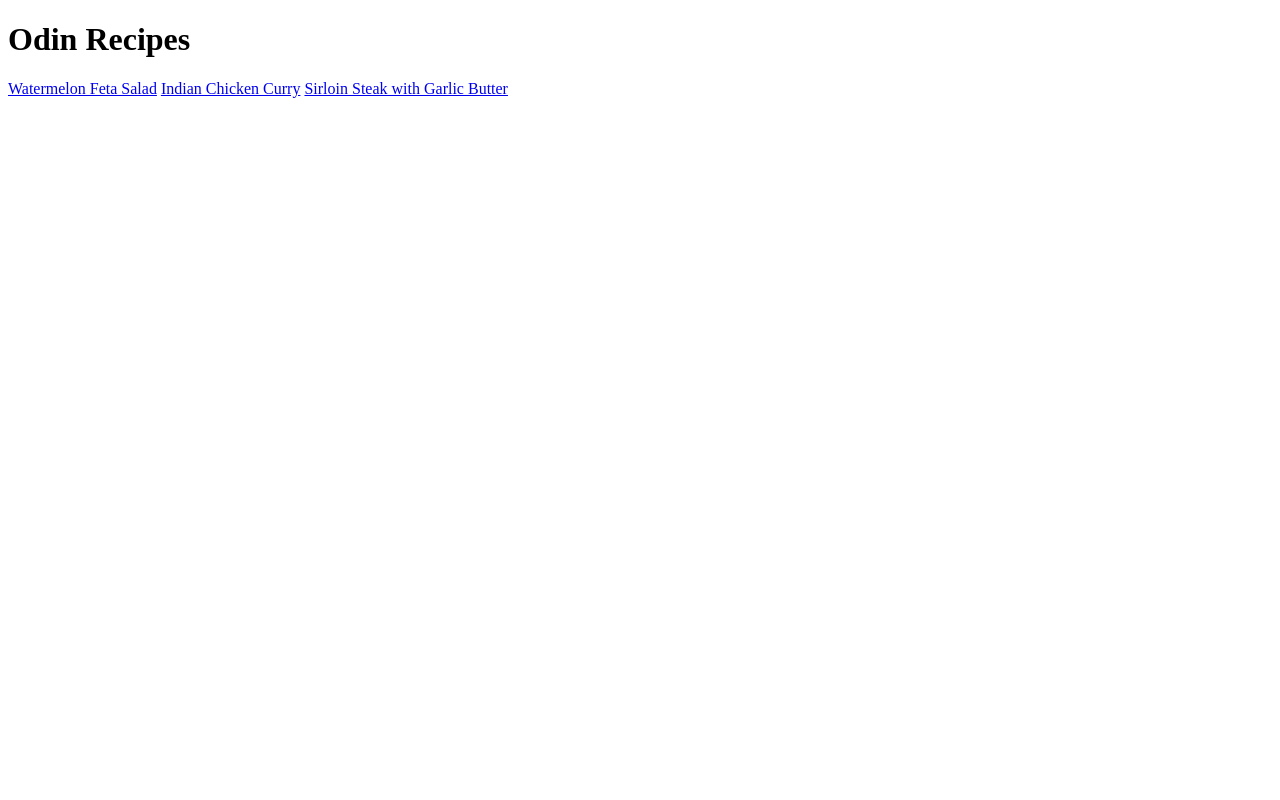
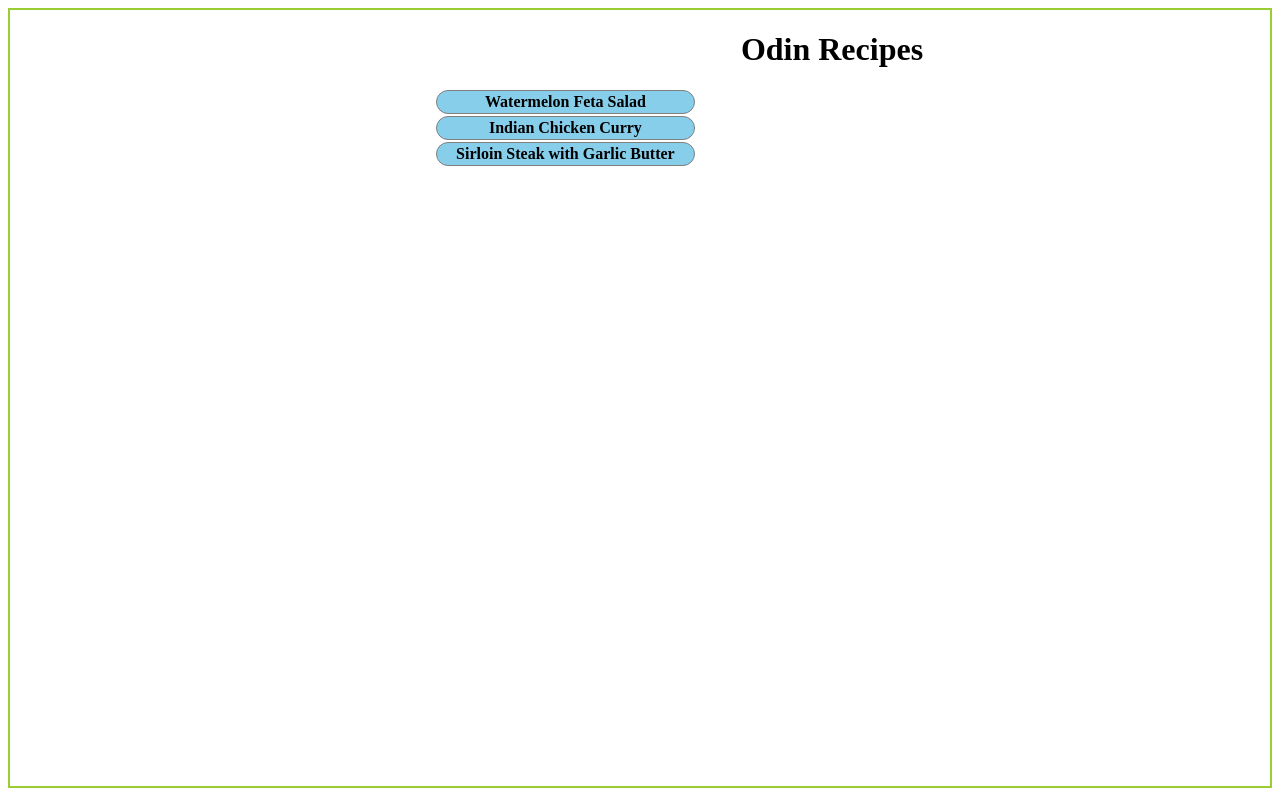
Before and after one commit to shefroyrowe/odin-recipes, a plain HTML site: page index.html in a window 1280 px wide. Drawn offline with Linux system fonts and the light colour scheme.

Commit message:
add style to stylesheet for index page

```diff
--- a/index.html
+++ b/index.html
@@ -9,8 +9,10 @@
     </head>
     <body>
        <h1>Odin Recipes</h1>
-       <a href="recipes/watermelon-feta-salad.html">Watermelon Feta Salad</a>
-       <a href="recipes/indian-chicken-curry.html">Indian Chicken Curry</a>
-       <a href="recipes/steak-en-garlic-butter.html">Sirloin Steak with Garlic Butter</a>
+       <ul>
+        <li><a href="recipes/watermelon-feta-salad.html">Watermelon Feta Salad</a></li>
+        <li><a href="recipes/indian-chicken-curry.html">Indian Chicken Curry</a></li>
+        <li><a href="recipes/steak-en-garlic-butter.html">Sirloin Steak with Garlic Butter</a></li>
+       </ul>
     </body>
 </html>
--- a/style.css
+++ b/style.css
@@ -0,0 +1,30 @@
+body {
+    text-align: center;
+    height: 97vh;
+    padding: 0px 0px 0px 30%;
+    border: 2px solid yellowgreen;
+    font-size: 16px;
+}
+
+ul {
+    width: 30%;
+}
+
+ul>li {
+    list-style: none;
+    margin: 2px;
+    padding: 2px;
+    background-color: skyblue;
+    border: 1px solid gray;
+    border-radius: 20px;
+}
+
+ul li:hover {
+    background-color: cyan;
+}
+
+ul li a {
+    text-decoration: none;
+    color: black;
+    font-weight: bolder;
+}
```
